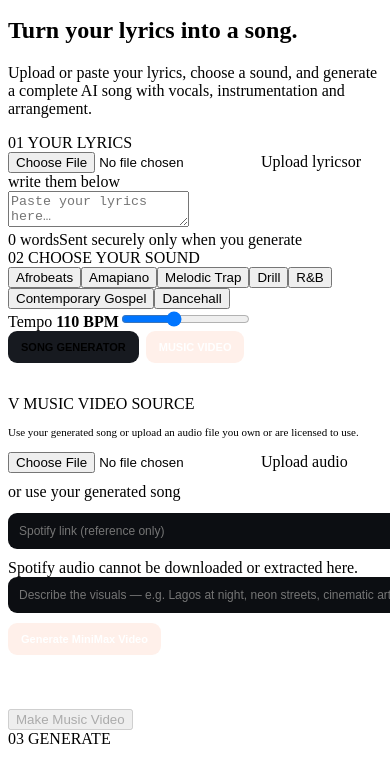
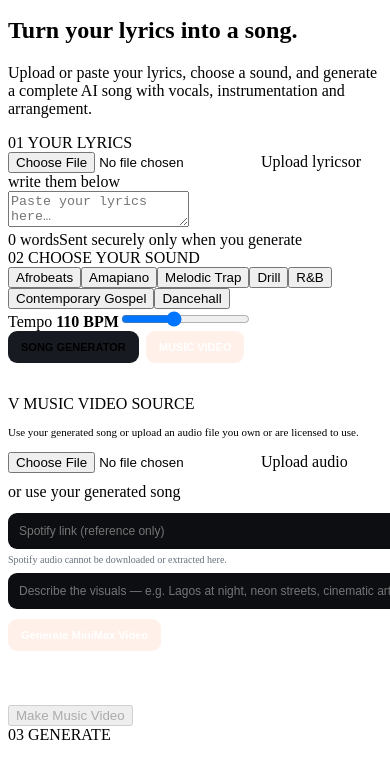
Before and after one commit to jbnikky13/beat-generator, a website: page index.html in a window 390 px wide. Both pictures are taken after a click on the button "MUSIC VIDEO". Shown: the part 65-826 px from the top of the page. Drawn offline with Linux system fonts and the light colour scheme.

Commit message:
Style Spotify reference field

```diff
--- a/styles.css
+++ b/styles.css
@@ -1 +1 @@
-[object Object].mode-card{margin-top:14px}.mode-tabs{display:flex;gap:7px}.mode{padding:10px 13px;border-radius:9px;border:1px solid var(--line);background:#171a20;color:var(--muted);font-size:11px;font-weight:800}.mode.on{background:rgba(255,107,53,.1);border-color:var(--accent);color:#fff}.video-options{margin-top:16px;border-top:1px solid var(--line);padding-top:16px}.hidden{display:none!important}.video-note{color:var(--muted);font-size:11px;line-height:1.5}.video-source{display:flex;gap:10px;align-items:center;margin:12px 0}.video-prompt{width:100%;border:1px solid var(--line);border-radius:9px;background:#0c0e12;color:#fff;padding:11px;font-size:12px;margin-bottom:10px}.secondary{padding:10px 13px;border:1px solid var(--accent);background:rgba(255,107,53,.1);color:#fff;border-radius:9px;font-weight:800;font-size:11px}.video-stage{margin-top:14px;min-height:30px}.video-stage video{display:block;width:100%;max-height:430px;border-radius:10px;background:#050607}.video-actions{display:flex;gap:8px;margin-top:10px}.download-link{display:inline-flex;align-items:center;padding:10px 13px;border:1px solid var(--line);border-radius:9px;background:#1a1d23;color:#fff;text-decoration:none;font-size:11px;font-weight:800}@media(max-width:720px){.video-source{flex-wrap:wrap}}
+[object Object].mode-card{margin-top:14px}.mode-tabs{display:flex;gap:7px}.mode{padding:10px 13px;border-radius:9px;border:1px solid var(--line);background:#171a20;color:var(--muted);font-size:11px;font-weight:800}.mode.on{background:rgba(255,107,53,.1);border-color:var(--accent);color:#fff}.video-options{margin-top:16px;border-top:1px solid var(--line);padding-top:16px}.hidden{display:none!important}.video-note{color:var(--muted);font-size:11px;line-height:1.5}.video-source{display:flex;gap:10px;align-items:center;margin:12px 0}.video-prompt{width:100%;border:1px solid var(--line);border-radius:9px;background:#0c0e12;color:#fff;padding:11px;font-size:12px;margin-bottom:10px}.secondary{padding:10px 13px;border:1px solid var(--accent);background:rgba(255,107,53,.1);color:#fff;border-radius:9px;font-weight:800;font-size:11px}.video-stage{margin-top:14px;min-height:30px}.video-stage video{display:block;width:100%;max-height:430px;border-radius:10px;background:#050607}.video-actions{display:flex;gap:8px;margin-top:10px}.download-link{display:inline-flex;align-items:center;padding:10px 13px;border:1px solid var(--line);border-radius:9px;background:#1a1d23;color:#fff;text-decoration:none;font-size:11px;font-weight:800}@media(max-width:720px){.video-source{flex-wrap:wrap}}.spotify-row{margin-top:8px}.spotify-note{display:block;color:#66707d;font-size:10px;margin-top:-5px;margin-bottom:8px}
```
